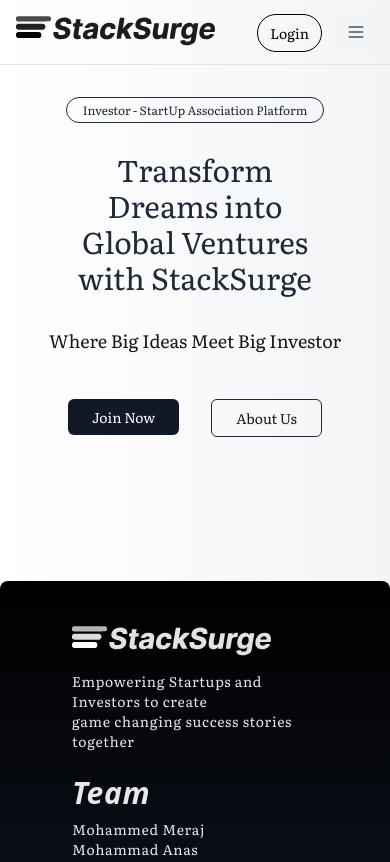
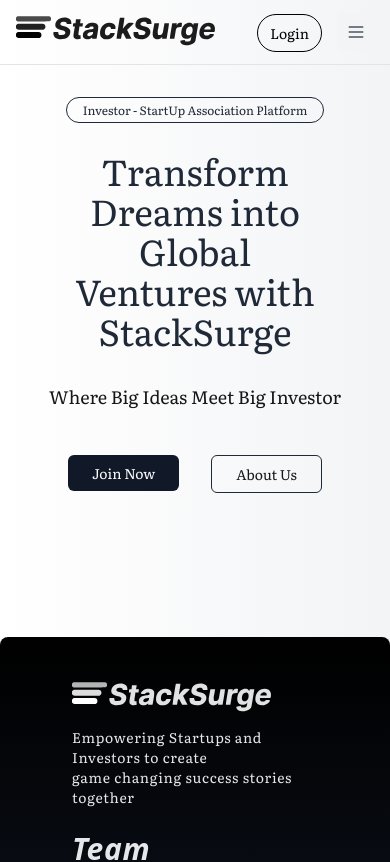
Before and after one commit to MohammedMeraj/StackSurge, a Next.js app: page / in a window 390 px wide. Shown: the top 862 px of the page. Built offline with nearby package versions, Linux system fonts and the light colour scheme.

Commit message:
Updated Hero.TSX component

```diff
--- a/src/app/_components/Footer.tsx
+++ b/src/app/_components/Footer.tsx
@@ -6,7 +6,7 @@ function Footer() {
     <div className='bg-gradient-to-r from-white to-gray-100 '>
         <div className='bg-gradient-to-t from-gray-900 to-black rounded-tl-lg rounded-tr-lg p-10 flex gap-6 text-gray-200 text-sm sm:text-md sm:flex-row flex-col justify-between tracking-wider ' >
         <div className='px-8'>
-            <div><Image src='/logoW.svg' alt='logo' width={200} height={200}/></div>
+            <div><Image src='/logoW.svg' alt='logoW' width={200} height={200}/></div>
             <div className='mt-2'>Empowering Startups and Investors to create <br/>game changing success stories together</div>
         </div>
         <div className='px-8'>
--- a/src/app/_components/Hero.tsx
+++ b/src/app/_components/Hero.tsx
@@ -4,8 +4,8 @@ export default function Hero() {
   return (
     <div className='flex flex-col items-center bg-gradient-to-r from-white to-gray-100'>
         <div className='rounded-full border border-gray-800 text-xs sm:text-lg  py-1 sm:py-2 px-4 m-10 text-center text-gray-800 b mt-8 mb-7 '>Investor - StartUp Association Platform</div>
-        <div className='sm:text-6xl text-3xl px-10 sm:leading-snug text-center text-gray-800 w-10/12 break-words '>Transform Dreams into Global Ventures with StackSurge</div>
-        <div className='sm:text-xl mt-8 mb-11 text-lg text-center px-10'>Where Big Ideas Meet Big Investor</div>
+        <div className='sm:text-6xl text-4xl px-10 sm:leading-snug text-center text-gray-800 w-10/12 break-words '>Transform Dreams into Global Ventures with StackSurge</div>
+        <div className='sm:text-xl mt-8 mb-11 text-lg text-center px-5 sm:px-10'>Where Big Ideas Meet Big Investor</div>
         <div className='flex flex-row sm:gap-32 gap-8 mb-36 px-10 sm:text-lg text-sm '>
             <a href=""><div className='bg-gray-900 rounded-md text-white p-2 px-6 '>Join Now</div></a>
             <a href=""><div className='rounded-md  border border-gray-800 p-2 px-6'>About Us</div></a>
```
